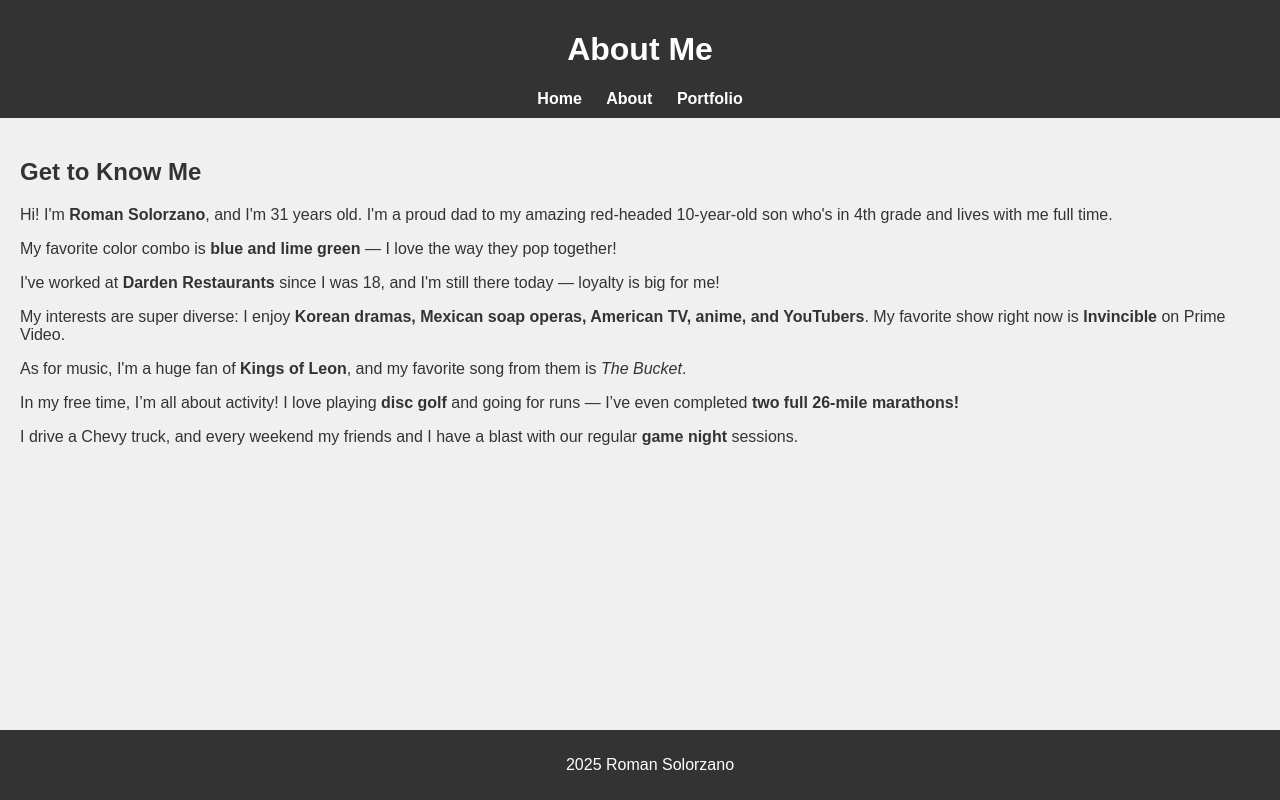
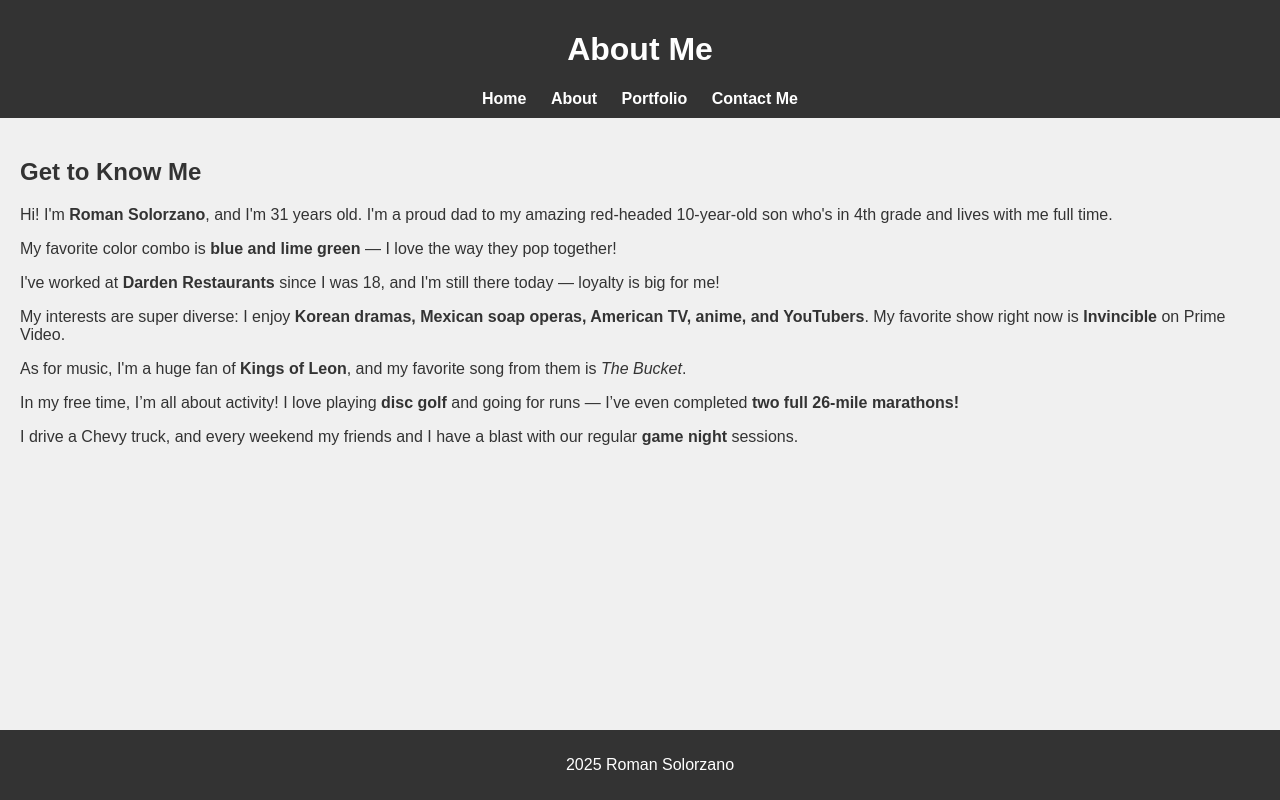
Before and after one commit to romanx2012/personal_website, a plain HTML site: page about.html in a window 1280 px wide. Drawn offline with Linux system fonts and the light colour scheme.

Commit message:
added updates to html for links to contact me

```diff
--- a/about.html
+++ b/about.html
@@ -13,6 +13,7 @@
       <a href="index.html">Home</a>
       <a href="about.html">About</a>
       <a href="portfolio.html">Portfolio</a>
+      <a href="contact.html">Contact Me</a>
     </nav>
   </header>
 
--- a/contact.js
+++ b/contact.js
@@ -4,6 +4,8 @@ document.getElementById("contact-form").addEventListener("submit", function (e)
     this.reset();
 
 });
+
+// added sparkle trail to cursor
 
 document.addEventListener("mousemove", function (e) {
     const sparkle = document.createElement("div");
```
Also changed, not shown: contact.html (+4 -0 lines), portfolio.html (+1 -0 lines).
